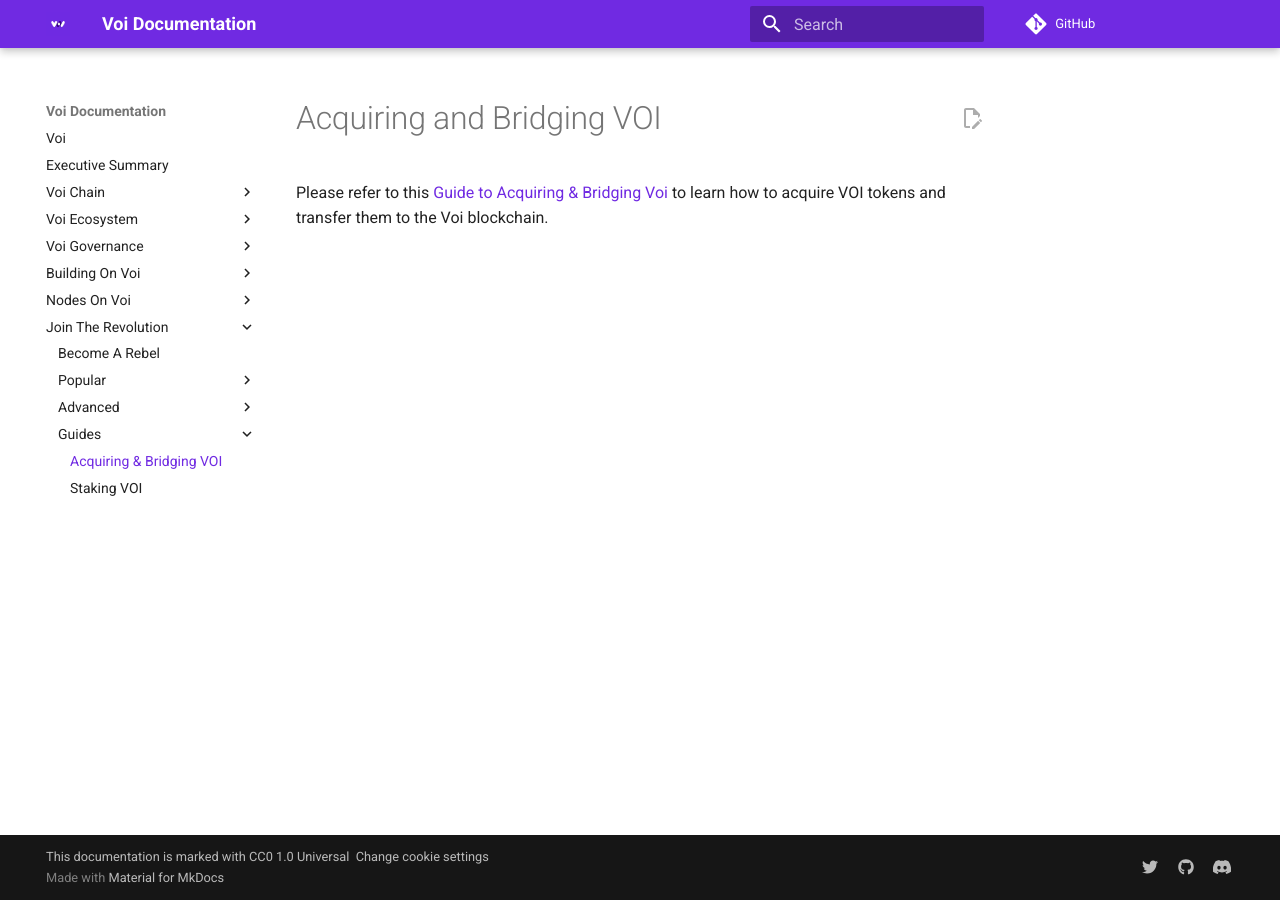
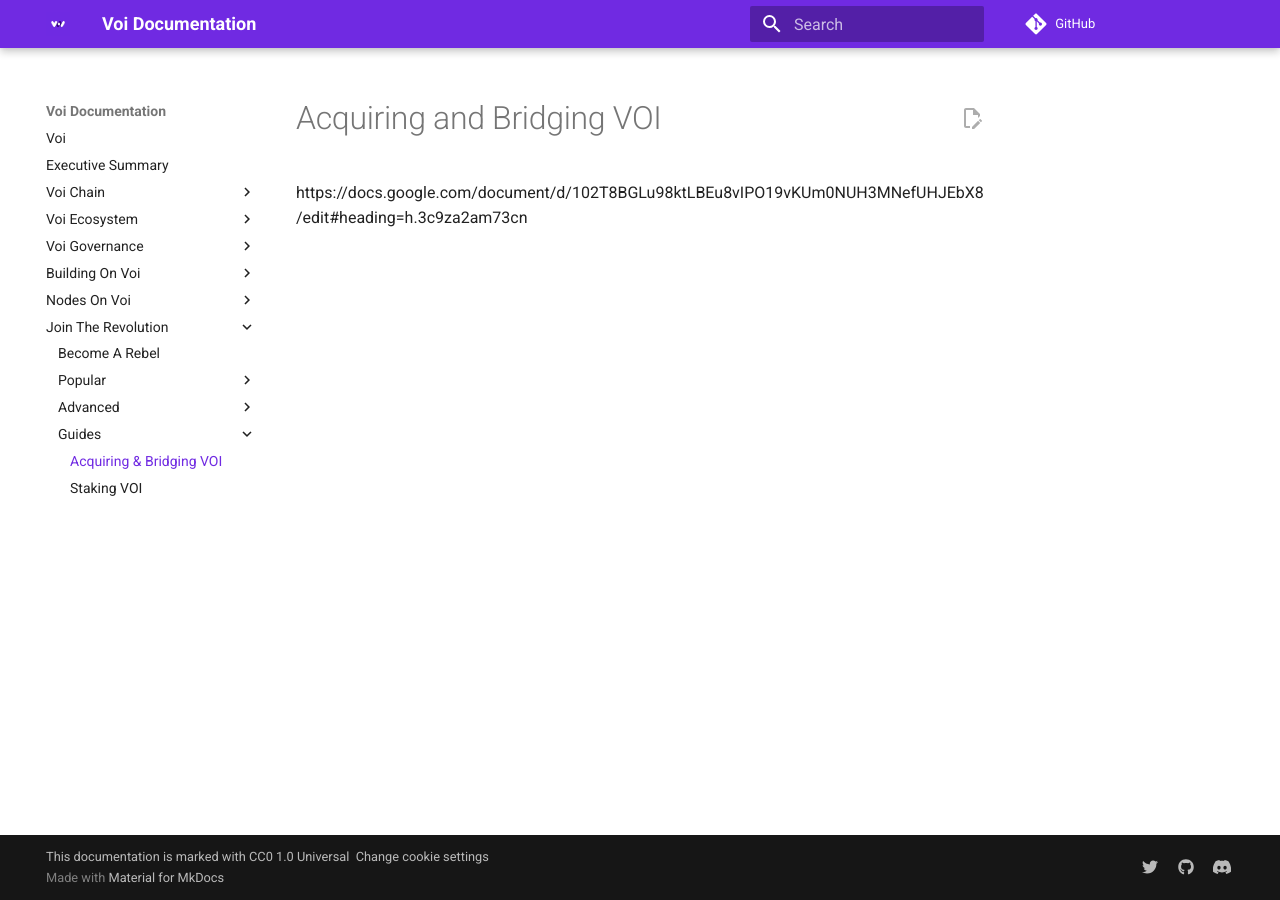
Before and after one commit to VoiNetwork/learn-more, an MkDocs documentation site: the page built from docs/guides/acquiring-and-bridging.md, in a window 1280 px wide. Built offline with MkDocs 1.6.1 and Material for MkDocs 9.7.7, drawn with Linux system fonts in a browser that asks for light colours; plug-ins that fetch from the network failed and are left out; comment, search, counter and statistics services are not loaded.

Commit message:
Update acquiring-and-bridging.md

```diff
--- a/docs/guides/acquiring-and-bridging.md
+++ b/docs/guides/acquiring-and-bridging.md
@@ -1,3 +1,3 @@
 # Acquiring and Bridging VOI
 
-Please refer to this [Guide to Acquiring & Bridging Voi](https://docs.google.com/document/d/102T8BGLu98ktLBEu8vIPO19vKUm0NUH3MNefUHJEbX8/edit#heading=h.3c9za2am73cn) to learn how to acquire VOI tokens and transfer them to the Voi blockchain.
+https://docs.google.com/document/d/102T8BGLu98ktLBEu8vIPO19vKUm0NUH3MNefUHJEbX8/edit#heading=h.3c9za2am73cn
```
